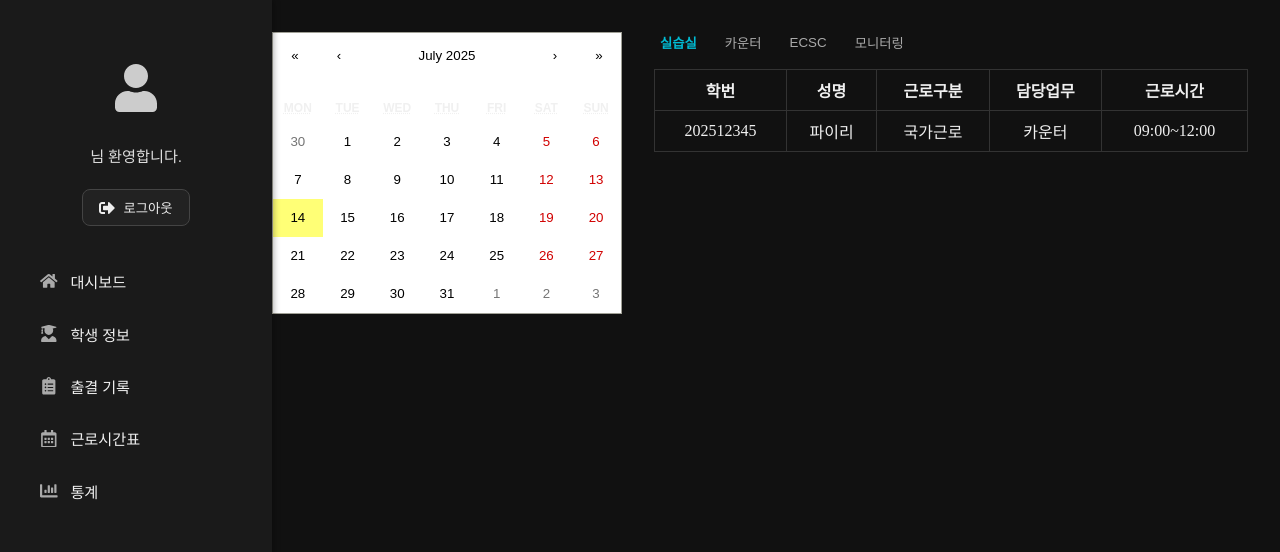
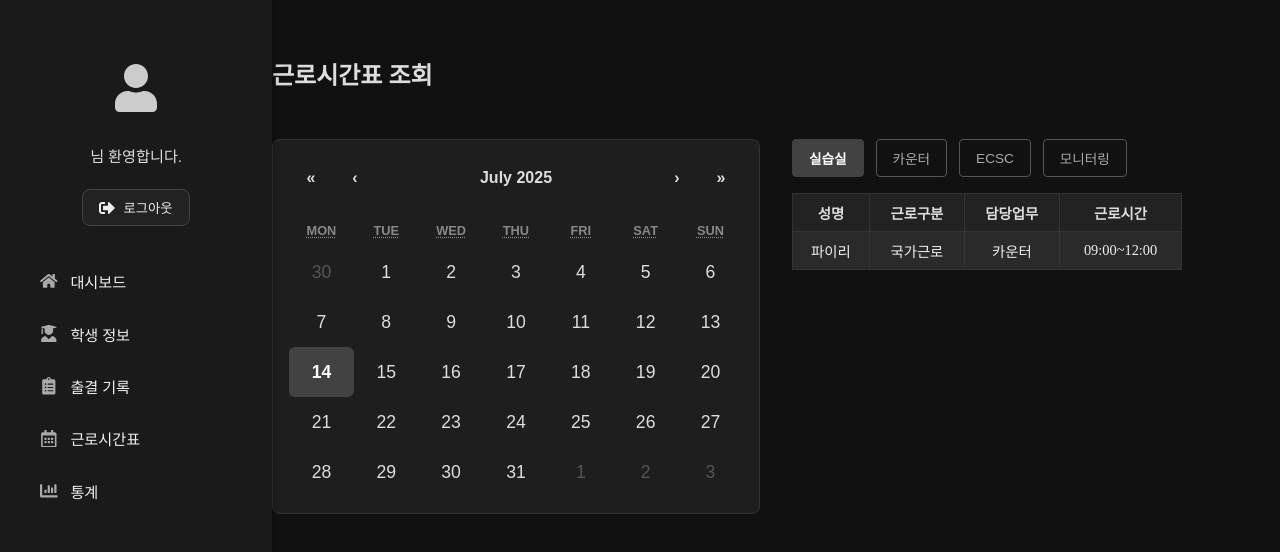
Before and after one commit to SHP-0701/student-manage-app, a Next.js app: page /dashboard/schedule in a window 1280 px wide. Shown: the top 552 px of the page. Built offline with nearby package versions, Linux system fonts and the light colour scheme.

Commit message:
.css 작업 다함...

```diff
--- a/pages/_app.js
+++ b/pages/_app.js
@@ -1,4 +1,4 @@
-import styles from '@/styles/globals.css';
+import '@/styles/globals.css';
 
 export default function App({ Component, pageProps }) {
   return <Component {...pageProps} />;
--- a/pages/dashboard/schedule.js
+++ b/pages/dashboard/schedule.js
@@ -4,25 +4,35 @@
  * 오른쪽: 리스트
  */
 
-import Layout from "@/components/Layout";
-import styles from "@/styles/Schedule.module.css";
-import Calendar from "react-calendar";
-import "react-calendar/dist/Calendar.css";
-import { useState, useEffect } from "react";
+import Layout from '@/components/Layout';
+import 'react-calendar/dist/Calendar.css';
+import Calendar from 'react-calendar';
+import styles from '@/styles/Schedule.module.css';
+import { useState, useEffect } from 'react';
 
 export default function SchedulePage() {
   // 선택된 탭
-  const [activeTab, setActiveTab] = useState("실습실");
+  const [activeTab, setActiveTab] = useState('실습실');
+
+  // 선택된 날짜
+  const [selectedDate, setSelectedDate] = useState(new Date());
 
   // 탭 목록
-  const tabs = ["실습실", "카운터", "ECSC", "모니터링"];
+  const tabs = ['실습실', '카운터', 'ECSC', '모니터링'];
 
   return (
     <Layout>
       <div className={styles.container}>
+        {/* 페이지 제목 */}
+        <h3 className={styles.pageTitle}>근로시간표 조회</h3>
+
         {/* 왼쪽 영역: 캘린더(react-calendar) */}
         <div className={styles.left}>
-          <Calendar />
+          <Calendar
+            onChange={setSelectedDate}
+            value={selectedDate}
+            className={styles.myCalendar}
+          />
         </div>
 
         {/* 오른쪽 영역: 탭 + 테이블 */}
@@ -32,7 +42,7 @@ export default function SchedulePage() {
               <button
                 key={tab}
                 className={`${styles.tab} ${
-                  activeTab === tab ? styles.active : ""
+                  activeTab === tab ? styles.active : ''
                 }`}
                 onClick={() => setActiveTab(tab)}
               >
@@ -46,7 +56,6 @@ export default function SchedulePage() {
             <table className={styles.table}>
               <thead>
                 <tr>
-                  <th>학번</th>
                   <th>성명</th>
                   <th>근로구분</th>
                   <th>담당업무</th>
@@ -55,7 +64,6 @@ export default function SchedulePage() {
               </thead>
               <tbody>
                 <tr>
-                  <td>202512345</td>
                   <td>파이리</td>
                   <td>국가근로</td>
                   <td>카운터</td>
--- a/styles/Schedule.module.css
+++ b/styles/Schedule.module.css
@@ -1,33 +1,130 @@
 .container {
   display: flex;
+  flex-wrap: wrap;
   gap: 2rem;
 }
 
-.left {
-  flex: 0 0 300px;
+/* 페이지 제목 */
+.pageTitle {
+  width: 100%;
+  font-size: 1.5rem;
+  font-weight: bold;
+  color: #ddd;
+  margin-bottom: 1rem;
 }
 
+.left {
+  width: 50%;
+}
+
+/* react-calendar css */
+.myCalendar {
+  width: 100%;
+  background: #1e1e1e;
+  border-radius: 8px;
+  border: 1px solid #333;
+  color: #ddd;
+  font-family: 'Pretendard', sans-serif;
+  padding: 1rem;
+}
+
+.myCalendar :global(.react-calendar__navigation) {
+  display: flex;
+  justify-content: space-between;
+  margin-bottom: 1rem;
+}
+
+.myCalendar :global(.react-calendar__navigation button) {
+  background: none;
+  border: none;
+  color: #ddd;
+  font-weight: 600;
+  font-size: 1rem;
+}
+
+.myCalendar :global(.react-calendar__month-view__weekdays) {
+  text-align: center;
+  text-transform: uppercase;
+  color: #888;
+  font-size: 0.8rem;
+}
+
+.myCalendar :global(.react-calendar__tile) {
+  background: none;
+  border-radius: 6px;
+  padding: 1rem 0;
+  font-size: 1.1rem;
+  text-align: center;
+  transition: background 0.2s;
+  color: #ddd;
+}
+
+.myCalendar :global(.react-calendar__tile:hover) {
+  background: #333;
+}
+
+.myCalendar :global(.react-calendar__tile--now) {
+  background: #444;
+  color: #fff;
+  font-weight: bold;
+}
+
+/* 선택된 날짜 */
+.myCalendar :global(.react-calendar__tile--active) {
+  background: #424242;
+  color: #fff;
+}
+
+.myCalendar :global(.react-calendar__tile--active:hover) {
+  background: #333;
+}
+
+/* 선택된 오늘 날짜일 때도 동일 톤 */
+.myCalendar :global(.react-calendar__tile--now.react-calendar__tile--active) {
+  background: #424242;
+  color: #fff;
+}
+
+/* 이번달 날짜 아니면 흐리게 */
+.myCalendar
+  :global(
+    .react-calendar__tile.react-calendar__month-view__days__day--neighboringMonth
+  ) {
+  color: #555;
+}
+/* react-calendar css 끝 */
+
 .right {
-  flex: 1;
+  width: 40%;
   display: flex;
   flex-direction: column;
 }
 
 .tabs {
   display: flex;
-  gap: 1rem;
+  gap: 0.75rem;
   margin-bottom: 1rem;
 }
 
 .tab {
   background: none;
-  border: none;
+  border: 1px solid #555;
+  border-radius: 4px;
   color: #aaa;
   cursor: pointer;
+  padding: 0.5rem 1rem;
+  font-size: 0.85rem;
+  transition: all 0.2s;
+}
+
+.tab:hover {
+  background: #333;
 }
 
 .active {
-  color: #00bcd4;
+  background: #424242;
+  color: #fff;
+  border-color: #424242;
   font-weight: bold;
 }
 
@@ -44,5 +141,19 @@
 .table td {
   border: 1px solid #333;
   padding: 0.5rem;
+  font-size: 0.9rem;
   text-align: center;
 }
+
+.table th {
+  background: #222;
+  color: #ddd;
+}
+
+.table tr:nth-child(even) {
+  background: #1e1e1e;
+}
+
+.table tr:nth-child(odd) {
+  background: #2a2a2a;
+}
```
